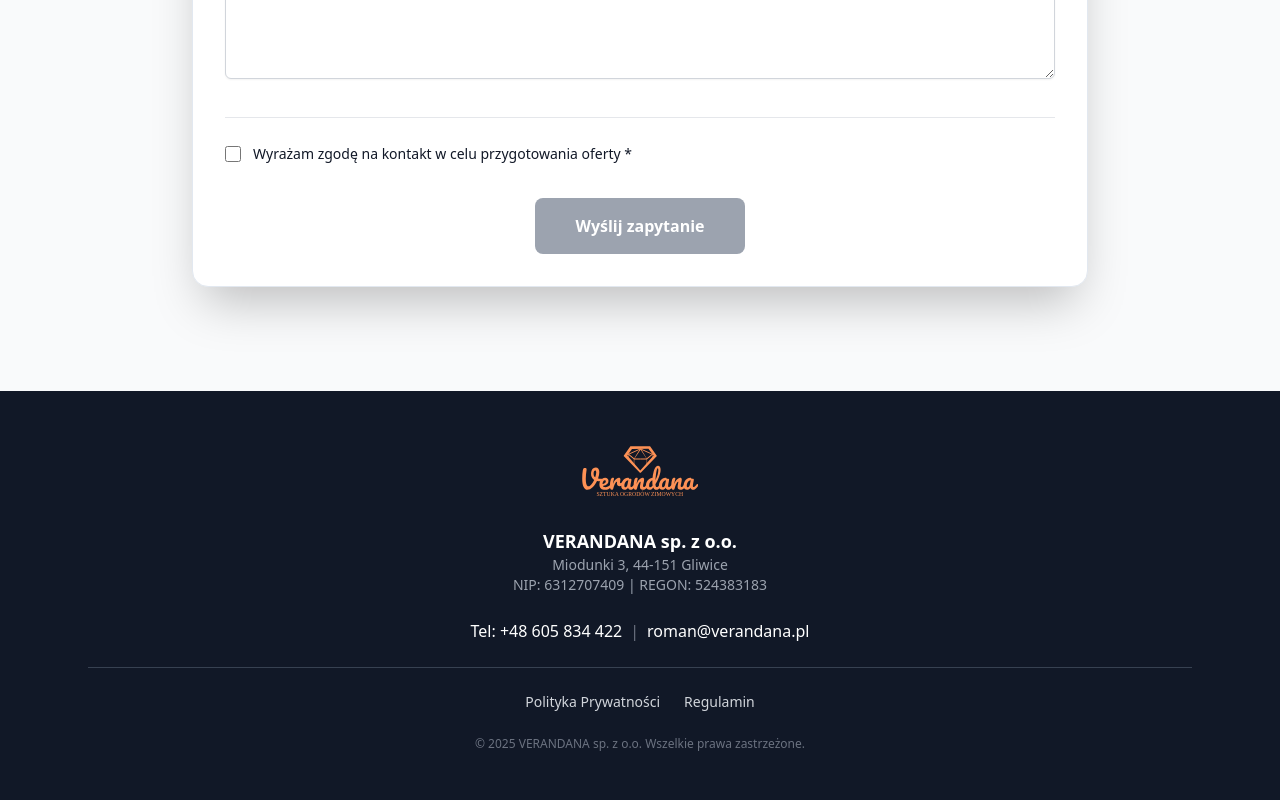
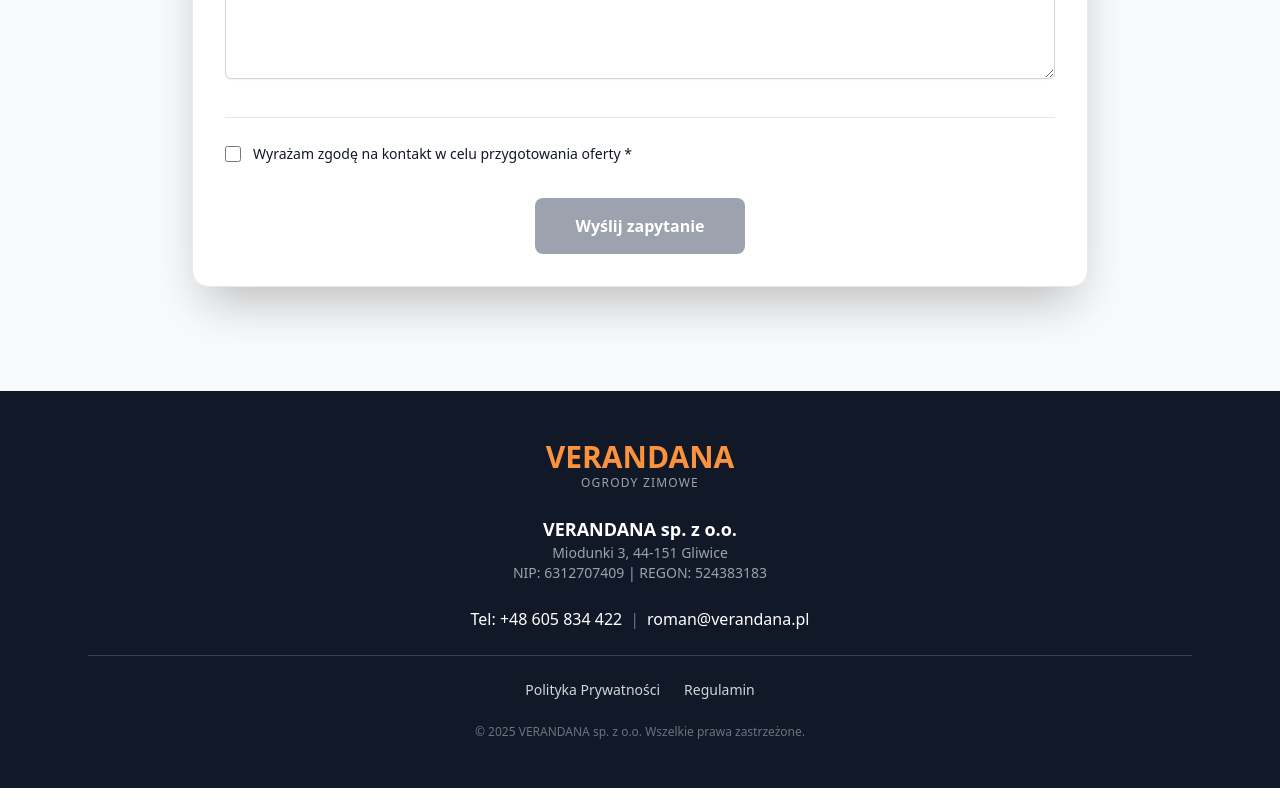
Before and after one commit to roman-hatossy/verandana-v2, a Next.js app: page / in a window 1280 px wide. Shown: the part 1244-2044 px from the top of the page. Built offline with nearby package versions, Linux system fonts and the light colour scheme.

Commit message:
feat: add text-based logo to footer as fallback

```diff
--- a/components/Footer.tsx
+++ b/components/Footer.tsx
@@ -6,13 +6,10 @@
   return (
     <footer className="bg-gray-900 text-white py-12 mt-20">
       <div className="max-w-6xl mx-auto px-6">
-        {/* Logo SVG - najlepsza jakość */}
-        <div className="flex justify-center mb-6">
-          <img
-            src="/images/verandana_logo_losos.svg"
-            alt="Verandana"
-            className="h-16 w-auto"
-          />
+        {/* Logo tekstowe jako fallback */}
+        <div className="text-center mb-6">
+          <div className="text-3xl font-bold text-orange-400">VERANDANA</div>
+          <div className="text-xs text-gray-400 tracking-widest">OGRODY ZIMOWE</div>
         </div>
 
         {/* Dane firmy */}
```
